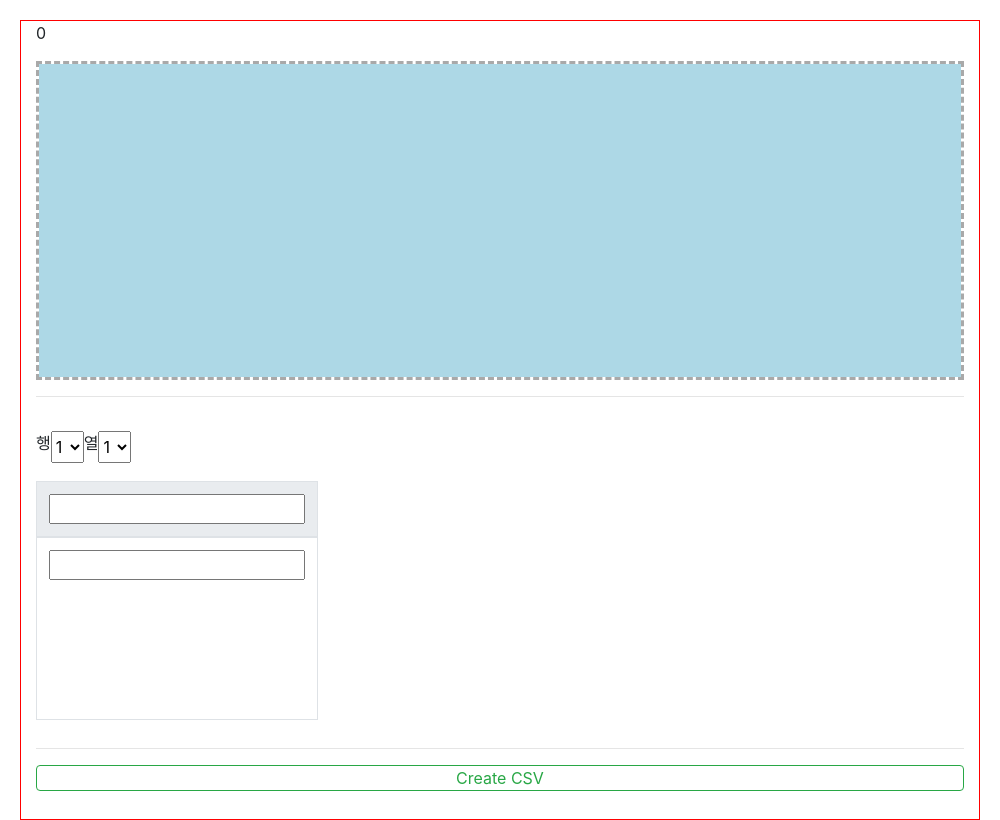
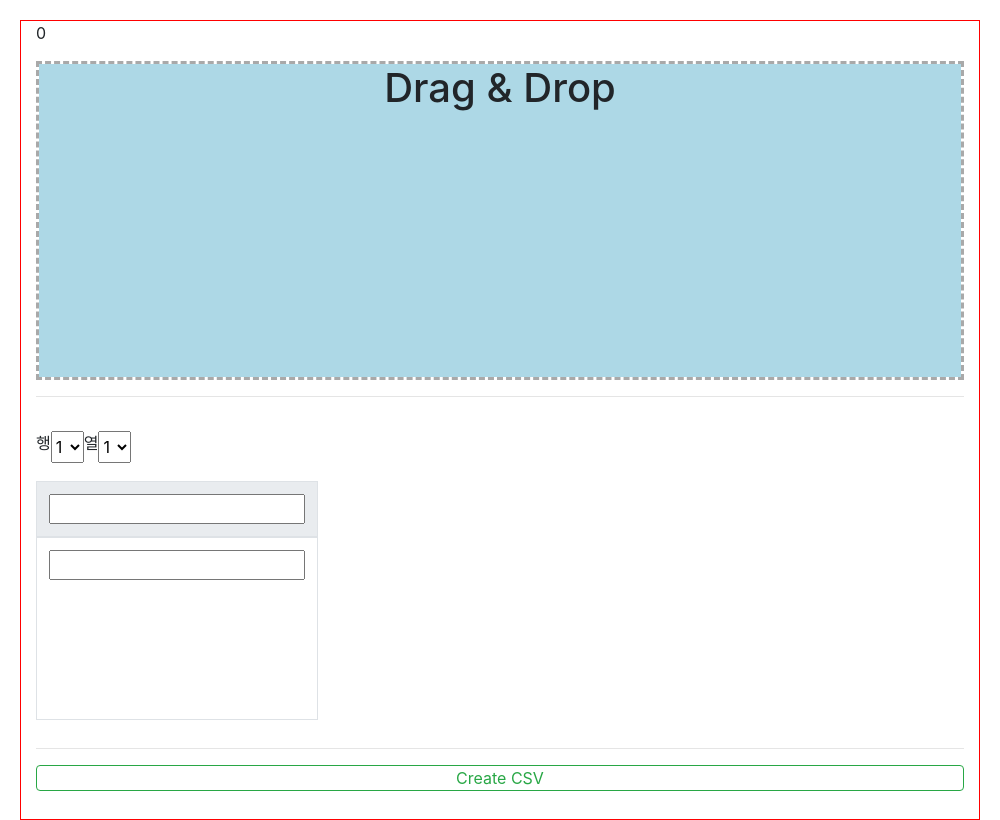
Before and after one commit to parkyounghwan/VideoLabellingToCSV, an Electron app: page resources/html/main.html in a window 1000 px wide. Drawn offline with nearby package versions, Linux system fonts and the light colour scheme.

Commit message:
#yh-issue-2, layout

```diff
--- a/resources/css/dragdrop.css
+++ b/resources/css/dragdrop.css
@@ -1,5 +1,5 @@
 #drag-file {
-  min-width: 100%;
-  min-height: 100%;
+  text-align: center;
+  width: 100%;
   background-color: lightblue;
 }
--- a/resources/css/main.css
+++ b/resources/css/main.css
@@ -4,7 +4,6 @@ html, body {
 }
 
 video {
-  width: 100%;
   height: 100%;
   border: 3px dashed black;
 }
--- a/resources/html/main.html
+++ b/resources/html/main.html
@@ -18,8 +18,8 @@
     <!-- Drag&Drop Video file -->
     <p id="frame-number">0</p>
     <div class="row" id="video-container">
-
       <div id="drag-file">
+        <h1>Drag & Drop</h1>
         <video src="" controls hidden></video>
       </div>
     </div>
--- a/src/fileUpload.js
+++ b/src/fileUpload.js
@@ -24,6 +24,8 @@
 
       video.src = file.path;
       video.hidden = false;
+
+      document.querySelector("#drag-file > h1").hidden = true;
     }
 
     return false;
```
